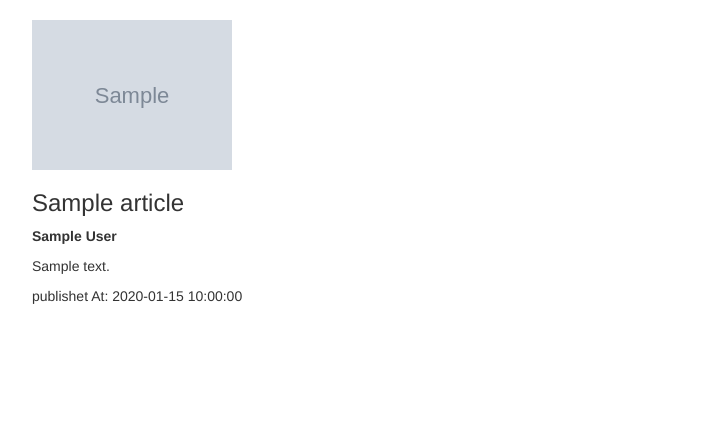
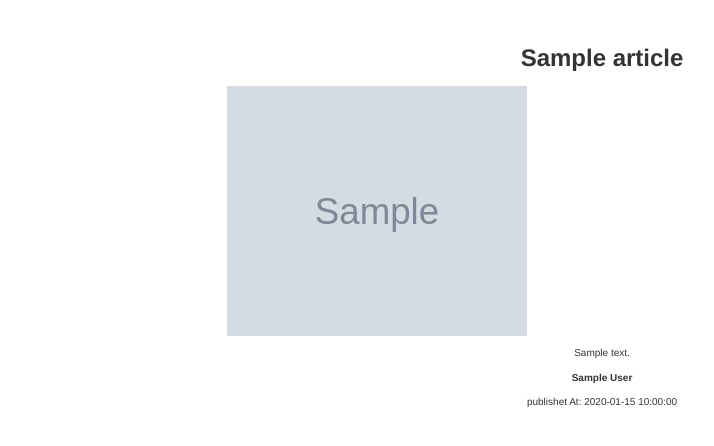
Before and after one commit to honorine1/news-highlight, a Flask app: template app/templates/article.html in a window 1280 px wide. Shown: the part 52-498 px from the top of the page, without its empty margins (38-752 px from the left). Run offline with Flask 2, Linux system fonts and the light colour scheme; the template is opened without the code that fills it: most values are stand-ins (such as "Sample title", 1, 10 or a date in 2020); grey boxes marked "Sample" are stand-in pictures; some libraries are stand-ins or nearby versions.

Commit message:
styling articles are added

```diff
--- a/app/templates/article.html
+++ b/app/templates/article.html
@@ -4,22 +4,35 @@
 <div class="container">
 
 
-    <div class="row">
+
 
         {% for article in articles %}
+        <div class="row">
+            <h3 style="text-align: center;padding:5px"><strong>{{ article.title }}</strong></h3>
+            <div class="col-md-2"></div>
+            <div class='col-md-8' >
 
-        <div class="col-xs-6 col-sm-6 col-md-6 col-lg-6 article-details">
-            <img src="{{article.urlToImage}}"  class="img-responsive"style="height:150px" >
-            <h3>{{ article.title }}</h3>
-            <p class="ratings"> <b> {{ article.author }}</b></p>
-            <p > {{ article.description }}</p>
+                <img src="{{article.urlToImage}}"  class="img-responsive"style="height:250px;width:300px;" >
 
+            </div>
+            <div class="col-md-2">
 
-            <p > publishet At: {{ article.publishedAt}}</p>
+            </div>
+        </div>
+        <div class="row" style="text-align: center;padding-top: 10px;font-size:10px">
+            <div class='col-md-3'></div>
+            <div class="col-md-6">
+
+                <p > {{ article.description }}</p>
+
+                <p > <b> {{ article.author }}</b></p>
+                <p > publishet At: {{ article.publishedAt}}</p>
+        </div>
+        <div class='col-md-3'></div>
+        </div>
+
         {% endfor%}
 
-        </div>
-    </div>
 
 </div>
 {% endblock %}
```
Also changed, not shown: app/templates/index.html (+7 -7 lines).
